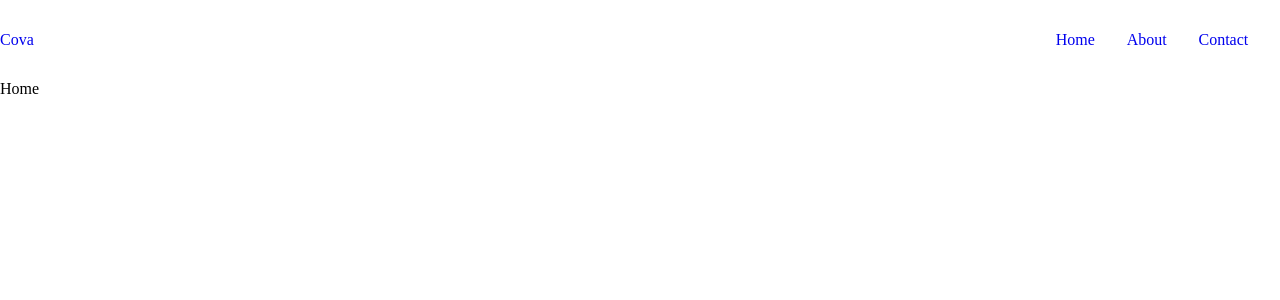
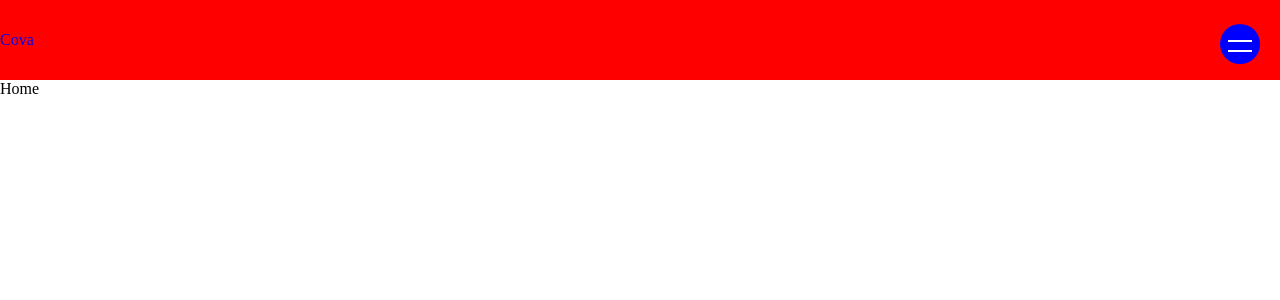
Before and after one commit to idibiatech/cova01, a React (Vite) app: page / in a window 1280 px wide. Shown: the top 300 px of the page. Built offline with nearby package versions, Linux system fonts and the light colour scheme.

Commit message:
finished navigation menu animation

```diff
--- /dev/null
+++ b/src/anim.js
@@ -0,0 +1,26 @@
+export const menuSlide = {
+	initial: {
+		x: "100%",
+	},
+	enter: {
+		x: "0%",
+		transition: { duration: 0.8, ease: [0.76, 0, 0.24, 1] },
+	},
+	exit: {
+		x: "100%",
+		transition: { duration: 0.8, ease: [0.76, 0, 0.24, 1] },
+	},
+};
+export const linksSlide = {
+	initial: {
+		x: "80px",
+	},
+	enter: {
+		x: "0px",
+		transition: { duration: 0.8, ease: [0.76, 0, 0.24, 1] },
+	},
+	exit: {
+		x: "80px",
+		transition: { duration: 0.8, ease: [0.76, 0, 0.24, 1] },
+	},
+};
--- a/src/components/NavBar.jsx
+++ b/src/components/NavBar.jsx
@@ -1,31 +1,82 @@
 import { Link } from "react-router-dom";
+import { useState } from "react";
 import "./navbar.css";
 
+import { menuSlide, linksSlide } from "../anim";
+import { motion, AnimatePresence } from "framer-motion";
+
+const navLinksList = [
+	{ title: "Home", href: "/" },
+	{ title: "About", href: "/about" },
+	{ title: "Contact", href: "/contact" },
+];
 const NavBar = () => {
+	const [isActive, setIsActive] = useState(false);
 	return (
 		<div className="nav">
-			<div className="logo">
-				<Link className="nav-link" to="/">
-					Cova
-				</Link>
-			</div>
-			<div className="nav-links">
-				<div className="nav-item">
+			<div className="header-wrapper">
+				<div className="logo">
 					<Link className="nav-link" to="/">
-						Home
+						Cova
 					</Link>
 				</div>
-				<div className="nav-item">
-					<Link className="nav-link" to="/about">
-						About
-					</Link>
-				</div>
-				<div className="nav-item">
-					<Link className="nav-link" to="/contact">
-						Contact
-					</Link>
+				<div
+					className="burger-wrapper"
+					onClick={() => {
+						setIsActive(!isActive);
+					}}
+				>
+					<div
+						className={` burger ${
+							isActive ? "burgerActive" : "burgerInActive"
+						}`}
+					></div>
 				</div>
 			</div>
+			<AnimatePresence mode="wait">
+				{isActive && (
+					<motion.div
+						variants={menuSlide}
+						animate="enter"
+						initial="initial"
+						exit="exit"
+						className="nav-links"
+					>
+						<motion.div className="navHeader">NAVIGATION</motion.div>
+						{navLinksList.map((item, index) => {
+							return (
+								<motion.div
+									variants={linksSlide}
+									animate="enter"
+									initial="initial"
+									exit="exit"
+									className="nav-item"
+								>
+									<Link key={index} className="nav-link" to={item.href}>
+										{item.title}
+									</Link>
+								</motion.div>
+							);
+						})}
+						<div className="menuFooter">
+							<ul>
+								<li>
+									<a href="/">instagram</a>
+								</li>
+								<li>
+									<a href="/">twitter</a>
+								</li>
+								<li>
+									<a href="/">facebook</a>
+								</li>
+								<li>
+									<a href="/">linkedin</a>
+								</li>
+							</ul>
+						</div>
+					</motion.div>
+				)}
+			</AnimatePresence>
 		</div>
 	);
 };
--- a/src/components/navbar.css
+++ b/src/components/navbar.css
@@ -1,16 +1,97 @@
 .nav {
 	display: flex;
-
+	position: relative;
 	justify-content: space-between;
 	height: 10vh;
-
+	background-color: red;
 	align-items: center;
 }
 
+.burger-wrapper {
+	cursor: pointer;
+	margin-right: 20px;
+	border-radius: 50%;
+	position: fixed;
+	right: 0;
+	width: 40px;
+	height: 40px;
+	top: 3%;
+	display: flex;
+	justify-content: center;
+	align-items: center;
+	background-color: blue;
+	z-index: 10;
+}
+.burger {
+	width: 100%;
+	height: 100%;
+}
+.burger::before,
+.burger::after {
+	content: "";
+	display: block;
+	background-color: white;
+	height: 2px;
+	width: 60%;
+	margin: auto;
+	position: relative;
+	transition: all 0.3s;
+}
+
+.burger::before {
+	top: 40%;
+}
+.burger::after {
+	top: 60%;
+}
+
+.burgerActive {
+}
+.burgerActive::before {
+	top: 50%;
+	transform: rotate(45deg);
+}
+.burgerActive::after {
+	top: 50%;
+	transform: rotate(-45deg);
+}
+.burgerInActive {
+}
+
 .nav-links {
-	height: 100%;
-	width: 20%;
+	position: fixed;
+	right: 0;
+	top: 0;
+	height: 100vh;
+	width: 100%;
 	display: flex;
-	justify-content: space-evenly;
-	align-items: center;
+	flex-direction: column;
+	justify-content: center;
+	align-items: end;
+	padding-right: 15%;
+	background-color: green;
 }
+
+.nav-item {
+	margin: 1rem 0;
+	font-size: 2rem;
+}
+
+.menuFooter {
+	position: absolute;
+	bottom: 0;
+}
+
+@media screen and (min-width: 1000px) {
+	.nav-links {
+		width: 20%;
+		padding-left: 5%;
+		align-items: normal;
+		background-color: red;
+		padding-left: 15%;
+	}
+	.nav-item {
+		margin: 1rem 0;
+		font-size: 2rem;
+	}
+}
```
